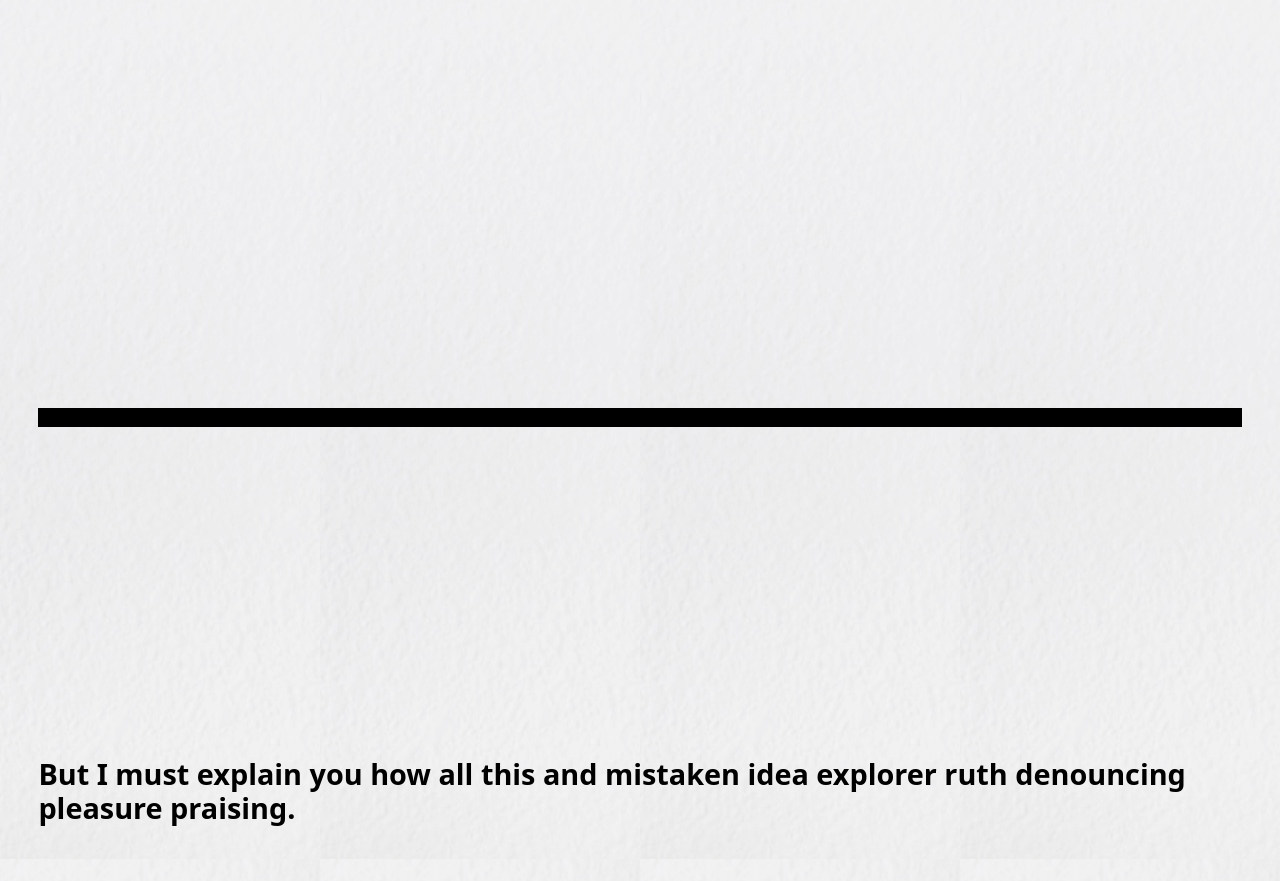
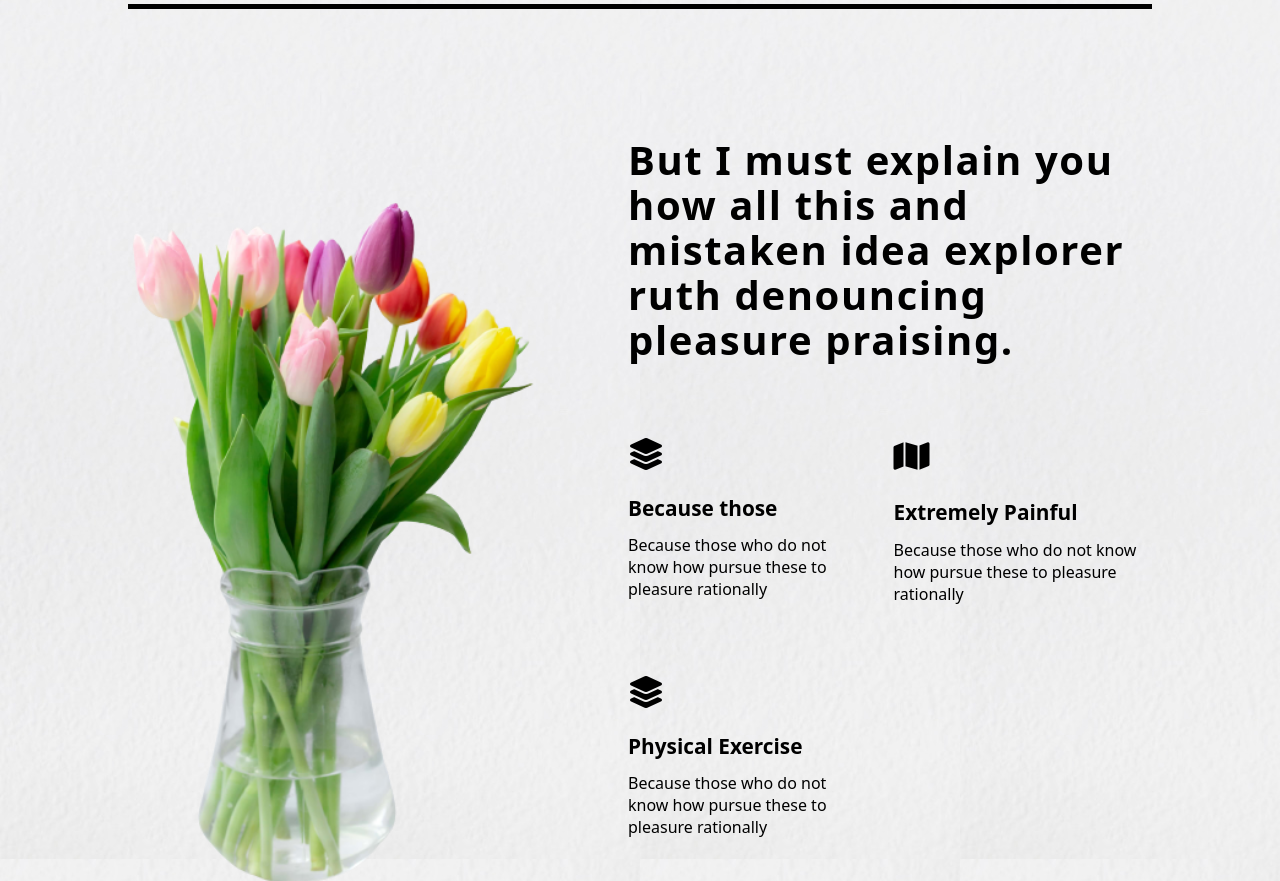
Before and after one commit to eStAbLiShEd001/meltony, a plain HTML site: page index.html in a window 1280 px wide. Shown: the part 837-1718 px from the top of the page. Drawn offline with Linux system fonts and the light colour scheme.

Commit message:
Started working on desktop version

```diff
--- a/index.html
+++ b/index.html
@@ -45,16 +45,19 @@
             About Us<span><i class="fa-solid fa-arrow-right"></i></span>
           </button>
         </div>
-        <div>
-          <img src="" alt="" />
-        </div>
-        <hr />
+        <!-- <div class="hero-section-img">
+          <img src="images/steve-johnson-TnjzgonRFPU-unsplash-removebg-preview.png" alt="" />
+        </div> -->
       </section>
+
+      <div class="hero-section-hr">
+      <hr />
+      </div>
       <!-- END OF HERO-SECTION -->
       <!-- MAIN SECTION -->
       <main>
-        <div>
-          <img src="" alt="" />
+        <div class="main-img">
+          <img src="images/yulia-khlebnikova-mdE6-YNEqhU-unsplash__1_-removebg-preview.png" alt="">
         </div>
         <div>
           <h1>
@@ -350,7 +353,7 @@
         </div>
       </div>
       <hr />
-      <p>Made with ❤ By <a href="">EstablishedTheTechGuy</a></p>
+      <p>Made with ❤ By <a href="okoli-emmanuel.netlify.app">EstablishedTheTechGuy</a></p>
     </footer>
   </body>
 </html>
--- a/style.css
+++ b/style.css
@@ -6,6 +6,7 @@
 body {
   font-family: system-ui;
 }
+/* STYLESHEET FOR MOBILE VERSION ONLY.  */
 header,
 nav ul {
   display: none;
@@ -50,12 +51,13 @@ nav ul {
   color: #212529;
   border: 2px solid black;
 }
+
 /* Style for the arrow icon beside the button */
 .hero-section span i {
   padding: 0 2%;
 }
 /* style for the icon ended here */
-.hero-section hr {
+.hero-section-hr hr {
   background-color: black;
   padding: 0.8% 0;
   border: none;
@@ -66,6 +68,9 @@ nav ul {
 /* MAIN SECTION BEGINS */
 main {
   padding: 0 3%;
+}
+.main-img img {
+  display: none;
 }
 main h1 {
   font-size: 1.8rem;
@@ -485,3 +490,75 @@ footer hr {
 .contact .mailto a {
   font-size: 1.2rem;
 }
+
+
+/* MOBILE VERSION ENDED HERE! */
+
+/* SCREEN SIZES BETWEEN 992PX AND ABOVE */
+
+@media (min-width: 992px) {
+
+/* HERO SECTION BEGINS */
+  .hero-section {
+    /* display: grid;
+    grid-template-columns: auto auto; */
+    padding: 10%;
+    background-image: url(images/steve-johnson-TnjzgonRFPU-unsplash-removebg-preview.png);
+    background-repeat: no-repeat;
+    background-size: 1200px;
+    background-position: 650px;
+
+  }
+  .hero-section p {
+    font-size: 1.2rem;
+    padding: 4% 0;
+  }
+  .hero-section h1 {
+    font-size: 5rem;
+    line-height: 85px;
+    width: 50%;
+  }
+  .hero-section-img {
+    display: block;
+  }
+
+.hero-section button {
+  width: 30%;
+  padding: 2% 5%;
+  margin: 10% 0;
+}
+.hero-section-hr hr {
+  background-color: black;
+  padding: 0.2% 0;
+  border: none;
+  margin: 0.5% 10%;
+}
+/* HERO SECTION ENDS.... */
+
+/* MAIN SECTION BEGINS */
+main {
+  display: flex;
+
+  margin-top: 10%;
+  justify-content: space-between;
+  padding: 0 10%;
+
+}
+main h1 {
+  font-size: 2.5rem;
+   font-weight: 600;
+  line-height: 45px;
+  letter-spacing: 0.1rem;
+}
+.attributes {
+  display: grid;
+  grid-template-columns: auto auto;
+  padding: 10% 0;
+  gap: 5%;
+}
+.main-img img {
+  display: block;
+  width: 500px;
+}
+
+}
```
Also changed, not shown: images/steve-johnson-TnjzgonRFPU-unsplash-removebg-preview.png (added), images/yulia-khlebnikova-mdE6-YNEqhU-unsplash__1_-removebg-preview.png (added).
